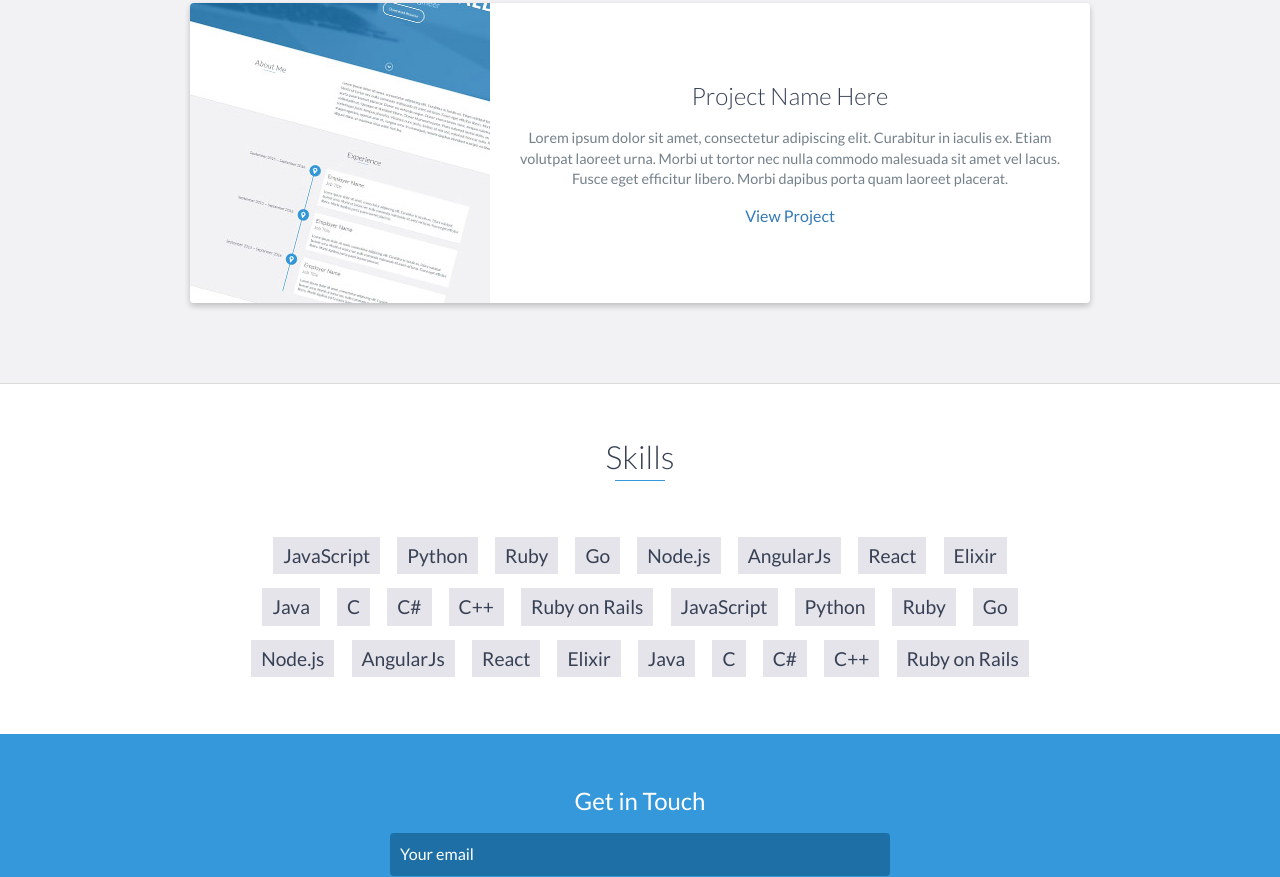
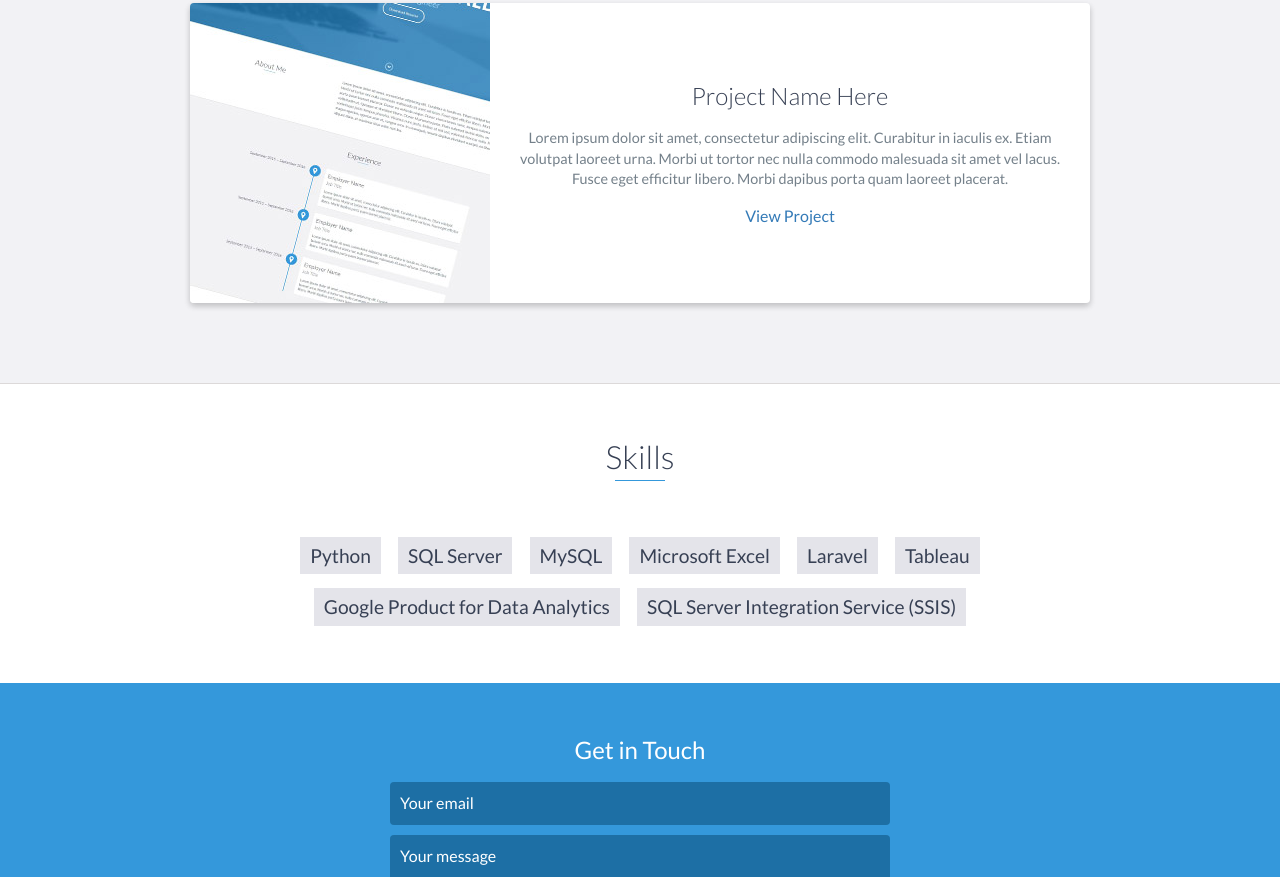
Before and after one commit to mochreza/portofolio, a website: page index.html in a window 1280 px wide. Shown: the part 4111-4988 px from the top of the page. Drawn offline with nearby package versions, Linux system fonts and the light colour scheme.

Commit message:
Update index.html

```diff
--- a/index.html
+++ b/index.html
@@ -174,11 +174,14 @@
             <h3>RevoU</h3>
             <span class="education-date">August 2022 - December 2022</span>
             <h4></h4>
-            <p>
-                • Understanding problem statement and business acumen, exploratory data analysis, A/B testing, user segmentation, prediction analysis, and visualization.
-		• Group Final Project: “<b>World’s Life Expectancy</b>” (Best Group)
-
-            </p>
+	    <ul>
+                <li>
+                    Understanding problem statement and business acumen, exploratory data analysis, A/B testing, user segmentation, prediction analysis, and visualization.
+                </li>
+		<li>
+		    Group Final Project: “<b>World’s Life Expectancy</b>” (Best Group)
+		</li>
+            </ul>
         </div>
         <!-- End .education-block -->
 
@@ -239,32 +242,14 @@
     <div id="skills">
         <h2 class="heading">Skills</h2>
         <ul>
-            <li>JavaScript</li>
             <li>Python</li>
-            <li>Ruby</li>
-            <li>Go</li>
-            <li>Node.js</li>
-            <li>AngularJs</li>
-            <li>React</li>
-            <li>Elixir</li>
-            <li>Java</li>
-            <li>C</li>
-            <li>C#</li>
-            <li>C++</li>
-            <li>Ruby on Rails</li>
-            <li>JavaScript</li>
-            <li>Python</li>
-            <li>Ruby</li>
-            <li>Go</li>
-            <li>Node.js</li>
-            <li>AngularJs</li>
-            <li>React</li>
-            <li>Elixir</li>
-            <li>Java</li>
-            <li>C</li>
-            <li>C#</li>
-            <li>C++</li>
-            <li>Ruby on Rails</li>
+            <li>SQL Server</li>
+            <li>MySQL</li>
+            <li>Microsoft Excel</li>
+            <li>Laravel</li>
+            <li>Tableau</li>
+            <li>Google Product for Data Analytics</li>
+            <li>SQL Server Integration Service (SSIS)</li>
         </ul>
     </div>
     <!-- End #skills -->
@@ -272,7 +257,7 @@
     <div id="contact">
         <h2>Get in Touch</h2>
         <div id="contact-form">
-            <form method="POST" action="https://formspree.io/email@email.com">
+            <form method="POST" action="https://formspree.io/reza.indra24@email.com">
                 <input type="hidden" name="_subject" value="Contact request from personal website" />
                 <input type="email" name="_replyto" placeholder="Your email" required>
                 <textarea name="message" placeholder="Your message" required></textarea>
```
